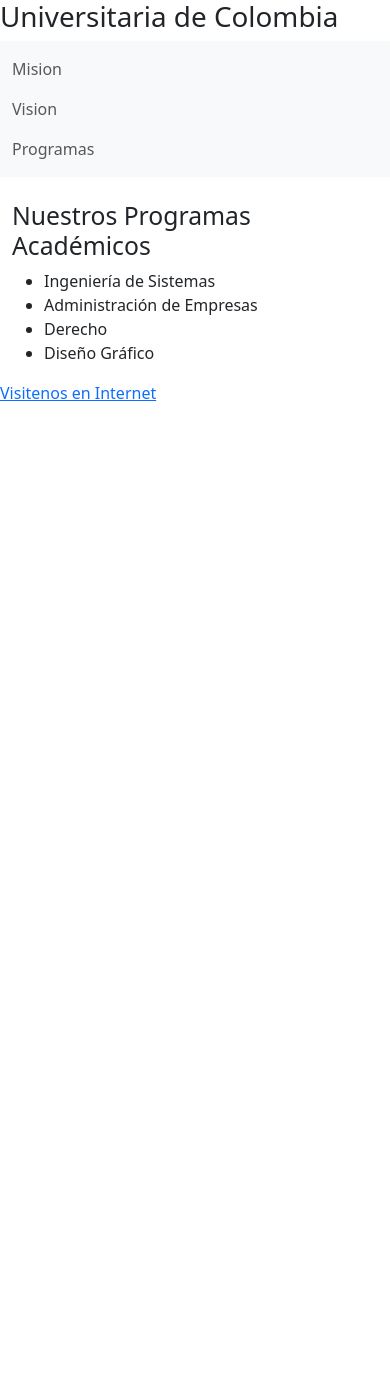
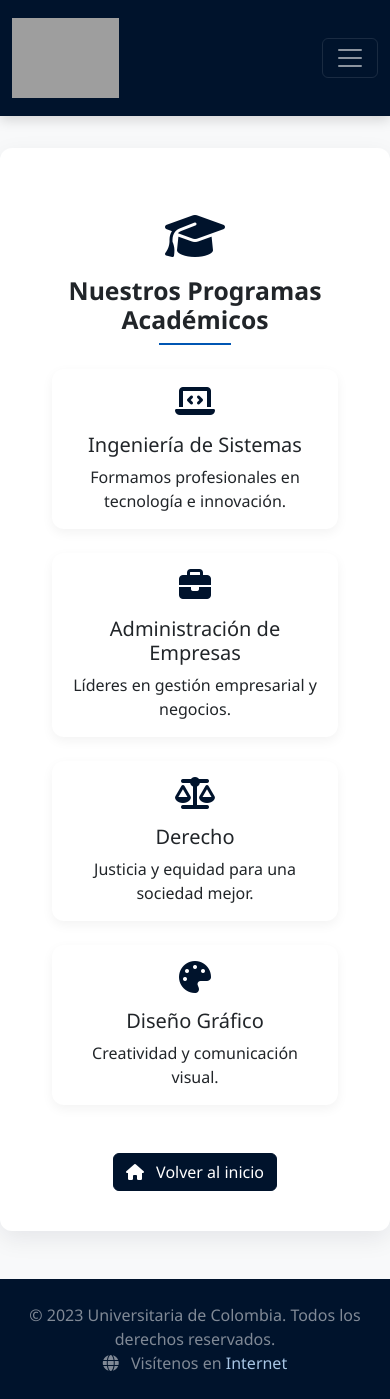
Before and after one commit to ramirecamila63-star/CHATBOX, a Flask app: page /programas in a window 390 px wide. Before the commit the page ends 401 px from the top, so only its background shows below. Run offline with Flask 3, Linux system fonts and the light colour scheme; grey boxes are pictures that could not be loaded.

Commit message:
cambios 5

```diff
--- a/chatbot/main.py
+++ b/chatbot/main.py
@@ -2,6 +2,10 @@
 #python -m venv entorno1
 #cd entorno1
 #.\Scripts\Activate
+
+#cd chatbot
+#source ./entorno1/bin/activate
+#python main.py
 from flask import Flask, render_template
 
 app = Flask(__name__)
--- /dev/null
+++ b/chatbot/static/css/styles.css
@@ -0,0 +1,120 @@
+:root {
+    --primary-color: #00132c;
+    --secondary-color: #ffffff;
+    --accent-color: #0056b3;
+    --light-bg: #f8f9fa;
+}
+
+body {
+    font-family: 'Segoe UI', Tahoma, Geneva, Verdana, sans-serif;
+    background-color: var(--light-bg);
+}
+
+.navbar {
+    background-color: var(--primary-color) !important;
+    box-shadow: 0 4px 12px rgba(0, 0, 0, 0.15);
+    padding: 0.8rem 0;
+}
+
+.navbar-brand img {
+    height: 80px;
+    width: auto;
+    transition: transform 0.3s ease;
+}
+
+.navbar-brand:hover img {
+    transform: scale(1.05);
+}
+
+.nav-link {
+    color: var(--secondary-color) !important;
+    font-weight: 500;
+    margin: 0 10px;
+    position: relative;
+    transition: all 0.3s ease;
+}
+
+.nav-link:hover {
+    color: #a8c6e5 !important;
+}
+
+.nav-link::after {
+    content: '';
+    position: absolute;
+    bottom: -5px;
+    left: 0;
+    width: 0;
+    height: 2px;
+    background-color: var(--accent-color);
+    transition: width 0.3s ease;
+}
+
+.nav-link:hover::after {
+    width: 100%;
+}
+
+.container.my-5 {
+    background-color: white;
+    border-radius: 12px;
+    box-shadow: 0 8px 24px rgba(0, 19, 44, 0.08);
+    padding: 2.5rem;
+    margin-top: 2rem !important;
+}
+
+footer {
+    background-color: var(--primary-color) !important;
+    padding: 1.5rem 0;
+    margin-top: 3rem;
+}
+
+footer a {
+    color: #a8c6e5 !important;
+    text-decoration: none;
+    transition: color 0.3s ease;
+}
+
+footer a:hover {
+    color: white !important;
+    text-decoration: underline;
+}
+
+.btn-primary {
+    background-color: var(--primary-color);
+    border-color: var(--primary-color);
+}
+
+.btn-primary:hover {
+    background-color: #000d1a;
+    border-color: #000d1a;
+}
+
+/* Mejoras adicionales para páginas hijas */
+.lead {
+    font-size: 1.25rem;
+    font-weight: 300;
+    line-height: 1.6;
+}
+
+.card {
+    border: none;
+    border-radius: 12px;
+    box-shadow: 0 4px 12px rgba(0, 0, 0, 0.05);
+    transition: transform 0.3s ease, box-shadow 0.3s ease;
+}
+
+.card:hover {
+    transform: translateY(-5px);
+    box-shadow: 0 8px 24px rgba(0, 0, 0, 0.1);
+}
+
+.border-bottom {
+    border-bottom: 2px solid var(--accent-color) !important;
+}
+
+.text-primary {
+    color: var(--primary-color) !important;
+}
+
+.fw-bold {
+    font-weight: 700 !important;
+}
--- a/chatbot/templates/base.html
+++ b/chatbot/templates/base.html
@@ -5,28 +5,61 @@
     <meta name="viewport" content="width=device-width, initial-scale=1.0">
     <title>Universitaria de Colombia - {% block title %} {% endblock %}</title>
     <link href="https://cdn.jsdelivr.net/npm/bootstrap@5.3.3/dist/css/bootstrap.min.css" rel="stylesheet">
+    <link rel="stylesheet" href="https://cdnjs.cloudflare.com/ajax/libs/font-awesome/6.4.0/css/all.min.css">
+
+    <link rel="stylesheet" href="{{ url_for('static', filename='css/styles.css') }}">
     <script src="https://cdn.jsdelivr.net/npm/bootstrap@5.3.3/dist/js/bootstrap.bundle.min.js"></script>
 </head>
-<body>
-    <h1>Universitaria de Colombia</h1>
+<body class="d-flex flex-column min-vh-100">
 
-    <nav class="navbar navbar-expand-sm bg-light">
-  <div class="container-fluid">
-    <ul class="navbar-nav">
+    <nav class="navbar navbar-expand-lg navbar-dark">
+        <div class="container">
+            <a class="navbar-brand" href="{{url_for('base')}}">
+                <img src="https://universitariadecolombia.edu.co/wp-content/uploads/2022/02/imagenlogop2.png" alt="Logo Universitaria de Colombia">
+            </a>
+            <button class="navbar-toggler" type="button" data-bs-toggle="collapse" data-bs-target="#navbarNav" aria-controls="navbarNav" aria-expanded="false" aria-label="Toggle navigation">
+                <span class="navbar-toggler-icon"></span>
+            </button>
+            <div class="collapse navbar-collapse" id="navbarNav">
+                <ul class="navbar-nav ms-auto">
                     <li class="nav-item">
-        <a class="nav-link" href="{{url_for('mision')}}">Mision</a>
+                        <a class="nav-link" href="{{url_for('mision')}}">
+                            <i class="fas fa-bullseye me-1"></i> Misión
+                        </a>
                     </li>
                     <li class="nav-item">
-        <a class="nav-link" href="{{url_for('vision')}}">Vision</a>
+                        <a class="nav-link" href="{{url_for('vision')}}">
+                            <i class="fas fa-eye me-1"></i> Visión
+                        </a>
                     </li>
                     <li class="nav-item">
-        <a class="nav-link" href="{{url_for('programas')}}">Programas</a>
+                        <a class="nav-link" href="{{url_for('programas')}}">
+                            <i class="fas fa-graduation-cap me-1"></i> Programas
+                        </a>
                     </li>
                 </ul>
             </div>
+        </div>
     </nav>
 
+    <main class="container my-5 flex-grow-1">
         {% block content %} {% endblock %}
+    </main>
+
+    <footer class="mt-auto py-4 text-white-50 text-center">
+        <div class="container">
+            <div class="row">
+                <div class="col-md-6">
+                    <p class="mb-0">&copy; 2023 Universitaria de Colombia. Todos los derechos reservados.</p>
+                </div>
+                <div class="col-md-6">
+                    <p class="mb-0">
+                        <i class="fas fa-globe me-2"></i> Visítenos en
+                        <a href="https://www.google.com" target="_blank">Internet</a>
+                    </p>
+                </div>
+            </div>
+        </div>
+    </footer>
 </body>
-<footer><a href="www.google.com">Visitenos en Internet</a></footer>
 </html>
--- a/chatbot/templates/programas.html
+++ b/chatbot/templates/programas.html
@@ -4,12 +4,55 @@
 
 {% block content %}
 <div class="container mt-4">
-    <h2>Nuestros Programas Académicos</h2>
-    <ul>
-        <li>Ingeniería de Sistemas</li>
-        <li>Administración de Empresas</li>
-        <li>Derecho</li>
-        <li>Diseño Gráfico</li>
-    </ul>
+    <div class="text-center mb-4">
+        <i class="fas fa-graduation-cap fa-3x text-primary mb-3"></i>
+        <h2 class="fw-bold">Nuestros Programas Académicos</h2>
+        <div class="border-bottom w-25 mx-auto mb-4"></div>
+    </div>
+
+    <div class="row">
+        <div class="col-md-6 col-lg-3 mb-4">
+            <div class="card h-100">
+                <div class="card-body text-center">
+                    <i class="fas fa-laptop-code fa-2x text-primary mb-3"></i>
+                    <h5 class="card-title">Ingeniería de Sistemas</h5>
+                    <p class="card-text">Formamos profesionales en tecnología e innovación.</p>
+                </div>
+            </div>
+        </div>
+        <div class="col-md-6 col-lg-3 mb-4">
+            <div class="card h-100">
+                <div class="card-body text-center">
+                    <i class="fas fa-briefcase fa-2x text-primary mb-3"></i>
+                    <h5 class="card-title">Administración de Empresas</h5>
+                    <p class="card-text">Líderes en gestión empresarial y negocios.</p>
+                </div>
+            </div>
+        </div>
+        <div class="col-md-6 col-lg-3 mb-4">
+            <div class="card h-100">
+                <div class="card-body text-center">
+                    <i class="fas fa-balance-scale fa-2x text-primary mb-3"></i>
+                    <h5 class="card-title">Derecho</h5>
+                    <p class="card-text">Justicia y equidad para una sociedad mejor.</p>
+                </div>
+            </div>
+        </div>
+        <div class="col-md-6 col-lg-3 mb-4">
+            <div class="card h-100">
+                <div class="card-body text-center">
+                    <i class="fas fa-palette fa-2x text-primary mb-3"></i>
+                    <h5 class="card-title">Diseño Gráfico</h5>
+                    <p class="card-text">Creatividad y comunicación visual.</p>
+                </div>
+            </div>
+        </div>
+    </div>
+
+    <div class="text-center mt-4">
+        <a href="{{url_for('base')}}" class="btn btn-primary">
+            <i class="fas fa-home me-2"></i> Volver al inicio
+        </a>
+    </div>
 </div>
 {% endblock %}
```
Also changed, not shown: chatbot/templates/mision.html (+17 -2 lines), chatbot/templates/vision.html (+17 -2 lines). Lines whose indentation alone changed are shown as unchanged.
